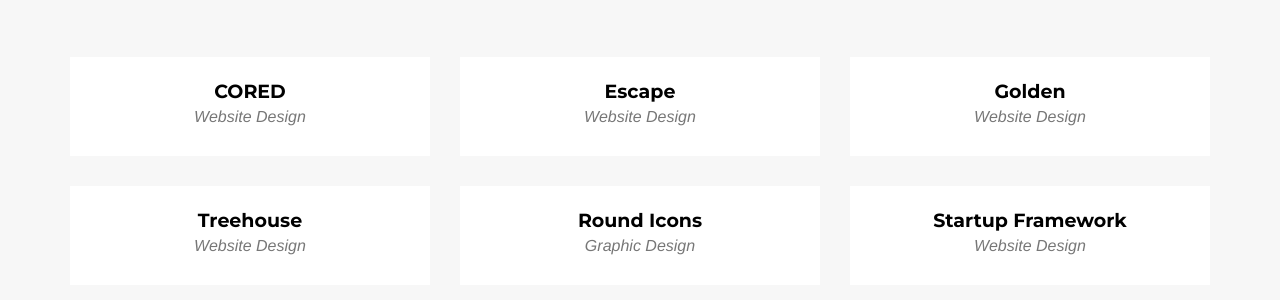
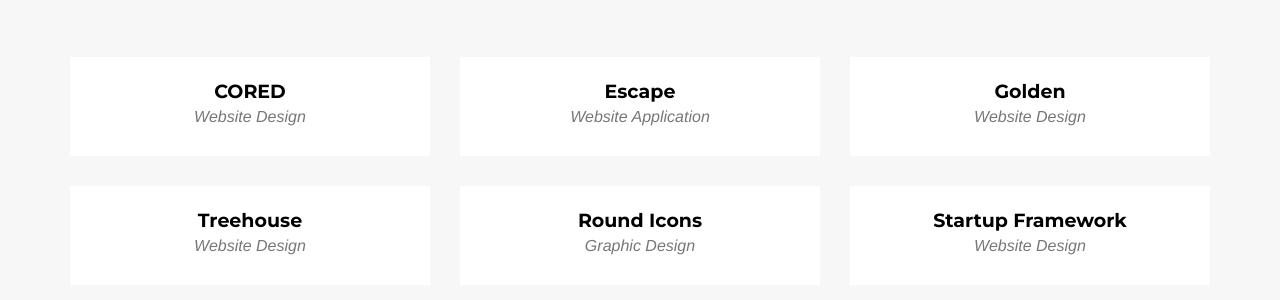
Before and after one commit to coderack/coderack.github.io, a Jekyll site: the page built from _posts/2014-07-17-project-2.markdown, in a window 1280 px wide and 900 px high, scrolled down 1514 px. Shown: the part 152-452 px from the top of the window. Built offline with Jekyll 4.4.1, drawn with Linux system fonts in a browser that asks for light colours; some web fonts are replaced; some of the changed lines change nothing that is shown.

Commit message:
Updated 2014-07-17-project-2.markdown

```diff
--- a/_posts/2014-07-17-project-2.markdown
+++ b/_posts/2014-07-17-project-2.markdown
@@ -1,15 +1,15 @@
 ---
 title: Escape
-subtitle: Website Design
+subtitle: Website Application
 layout: default
-modal-id: 2
-date: 2014-07-17
+"modal-id": 2
+date: 2014-07-17T00:00:00.000Z
 img: escape.png
-thumbnail: escape-thumbnail.png
-alt: image-alt
-project-date: April 2014
-client: Start Bootstrap
+thumbnail: "escape-thumbnail.png"
+alt: "image-alt"
+"project-date": April 2014
+client: Emailium
 category: Web Development
-description: Lorem ipsum dolor sit amet, usu cu alterum nominavi lobortis. At duo novum diceret. Tantas apeirian vix et, usu sanctus postulant inciderint ut, populo diceret necessitatibus in vim. Cu eum dicam feugiat noluisse.
-
+description: "We took an existing email account and an old codebase and built the new and improved version of Emailium.  Emailium provides everything you need to improve your next email campaign, find html email design inspiration, track email marketing statistics by industry, and gain email intelligence on your competitors"
+published: true
 ---
```
